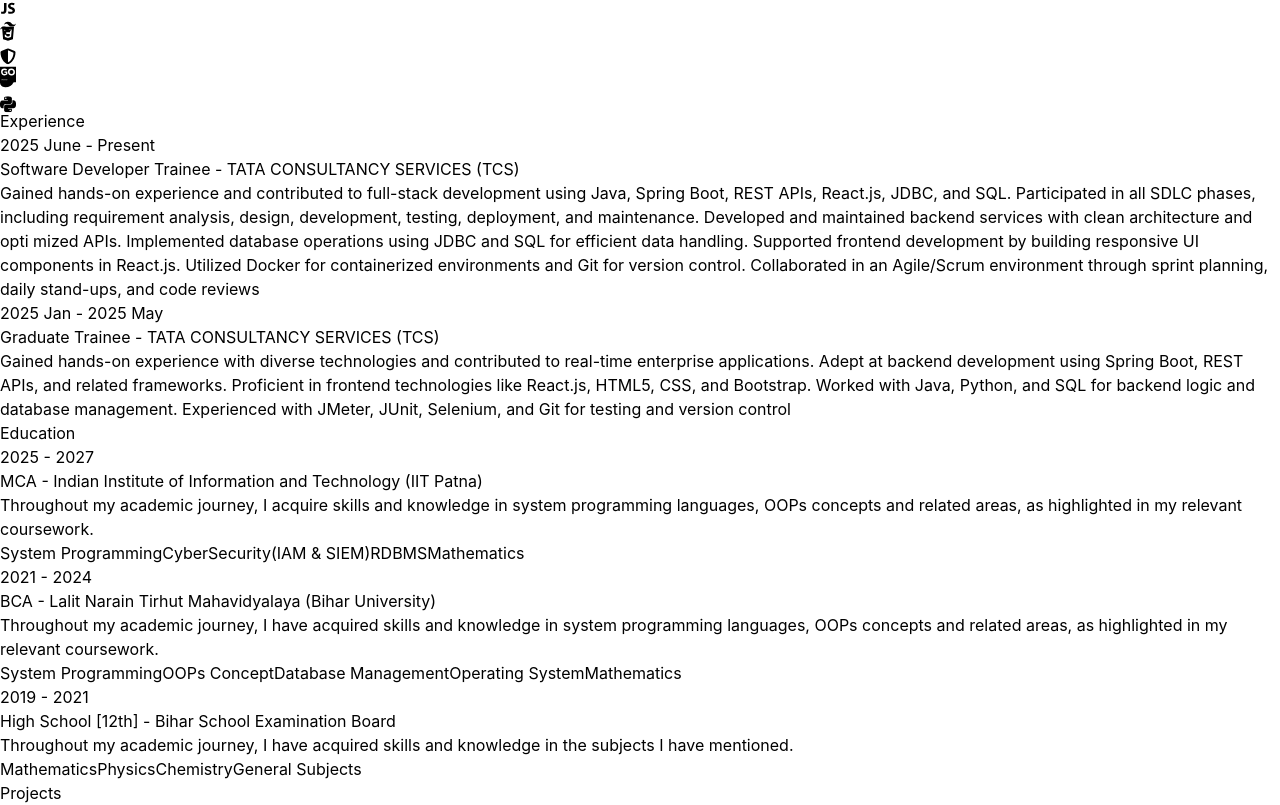
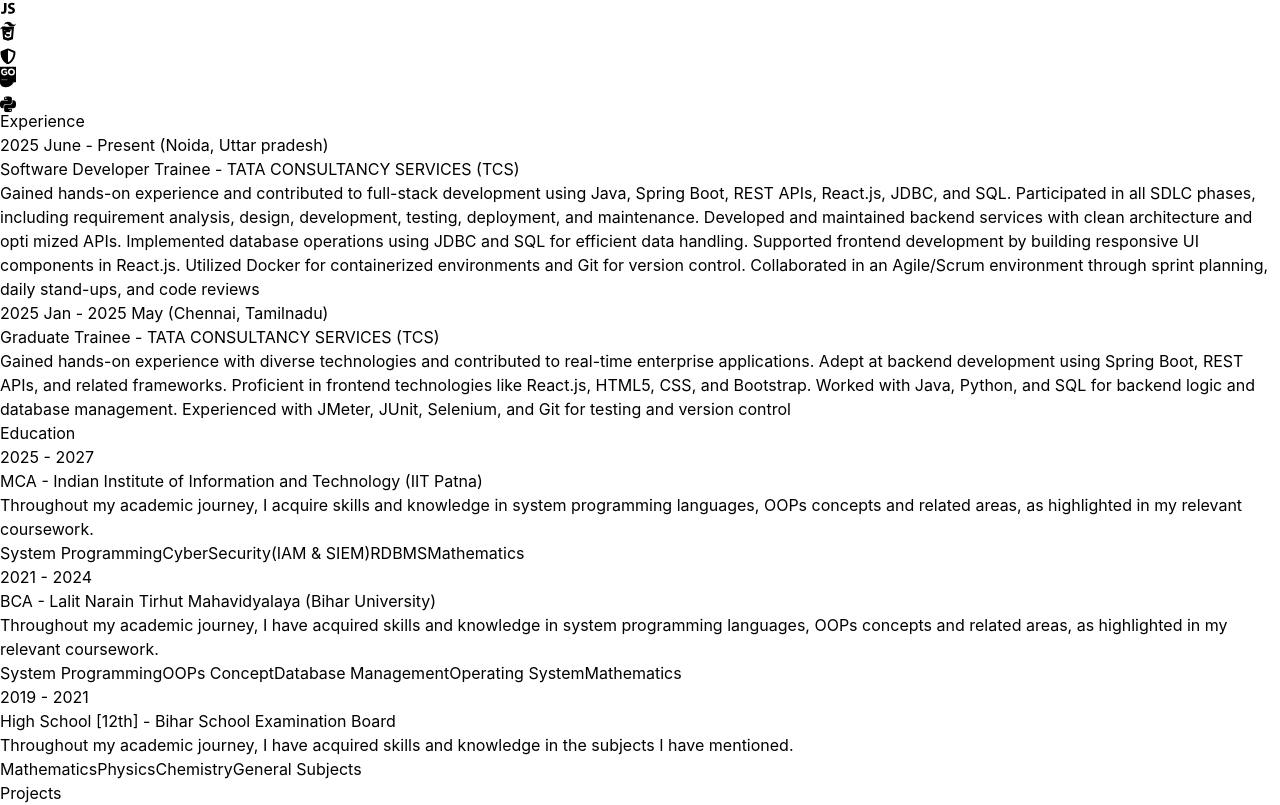
Before and after one commit to rajSunny5714/Portfolio-Web, a React (Vite) app: page / in a window 1280 px wide. Shown: the part 1515-2320 px from the top of the page. Built offline with nearby package versions, Linux system fonts and the light colour scheme.

Commit message:
Update index.js

```diff
--- a/src/constants/index.js
+++ b/src/constants/index.js
@@ -13,7 +13,7 @@
 Driven to grow, solve real-world security and engineering challenges, and contribute meaningfully to innovative, future-ready projects.`
 export const EXPERIENCES = [
   {
-    year: "2025 June - Present",
+    year: "2025 June - Present (Noida, Uttar pradesh)",
     role: "Software Developer Trainee",
     company: "TATA CONSULTANCY SERVICES (TCS)",
     description: `Gained hands-on experience and contributed to full-stack development using Java, Spring Boot, REST APIs,
@@ -26,7 +26,7 @@
     technologies: [],
   },
   {
-    year: "2025 Jan - 2025 May",
+    year: "2025 Jan - 2025 May (Chennai, Tamilnadu)",
     role: "Graduate Trainee",
     company: "TATA CONSULTANCY SERVICES (TCS)",
     description: `Gained hands-on experience with diverse technologies and contributed to real-time enterprise applications. Adept at
@@ -93,7 +93,6 @@
 ];
 
 export const CONTACT = {
-  address: "Muzaffarpur, Bihar, India 842002 ",
-  phoneNo: "+91 990-554-3185 ",
-  email: "mrsj5714@gmail.com",
+  phoneNo: "Contact: +91 990-554-3185 ",
+  email: "Mail: mrsj5714@gmail.com",
 };
```
